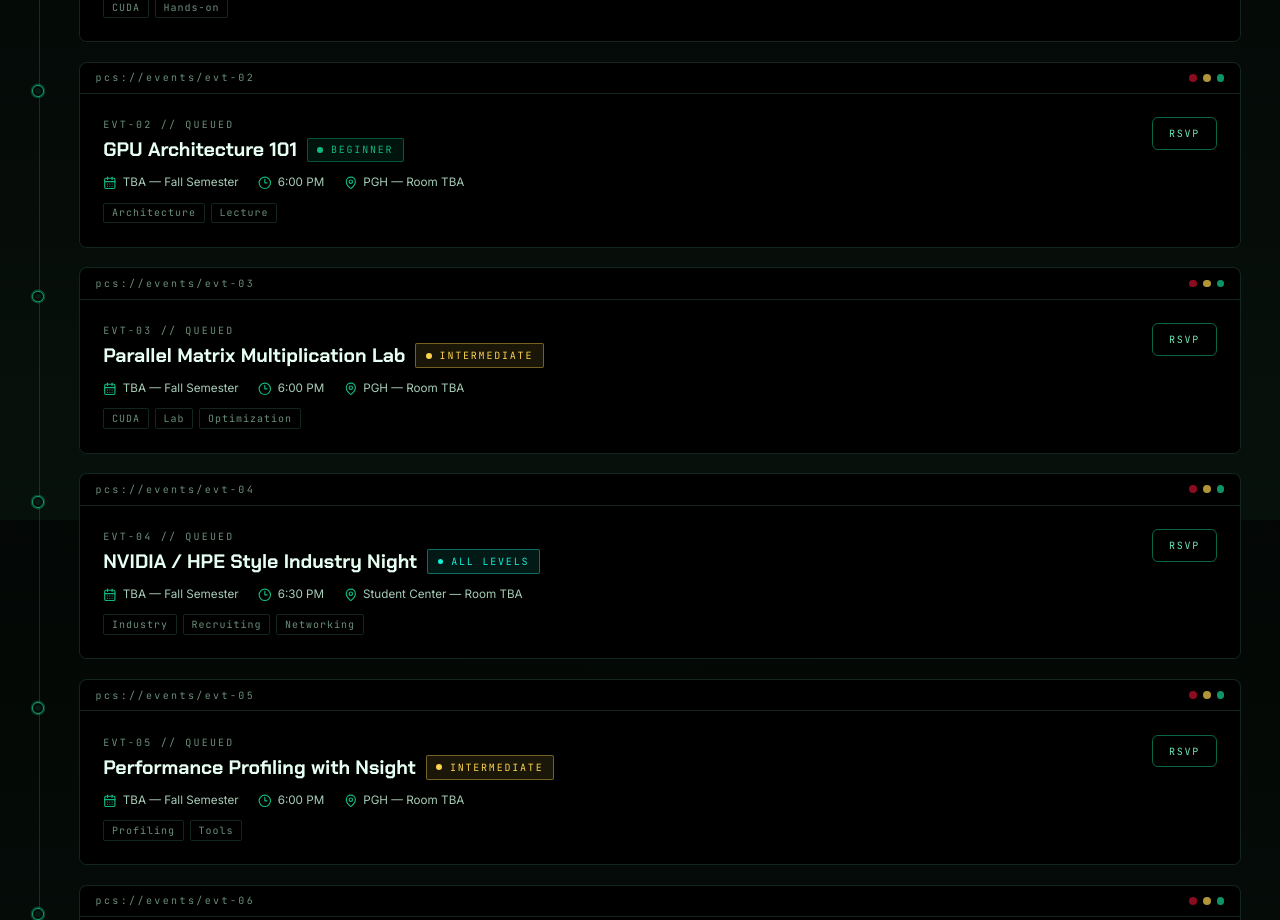
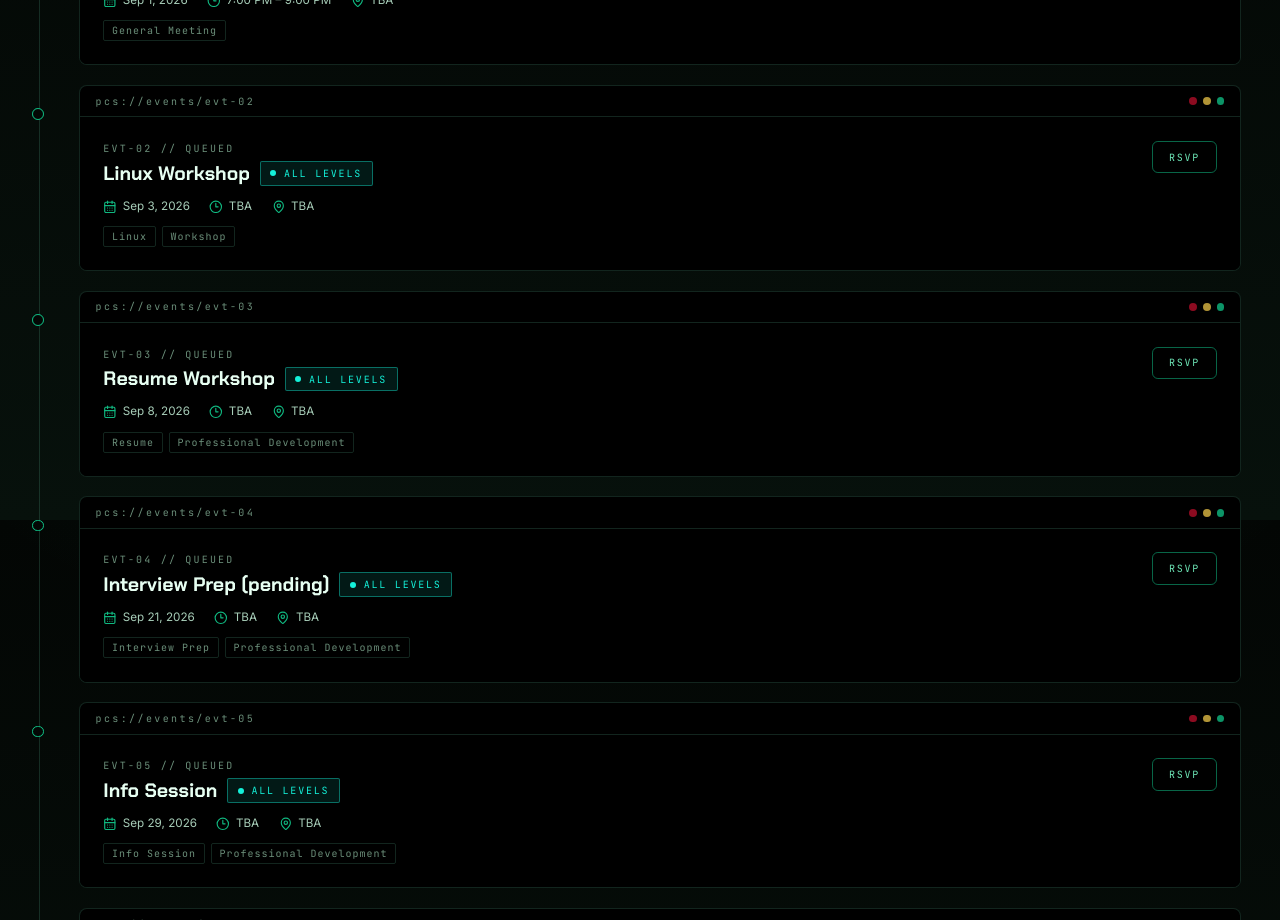
Before and after one commit to daryl-888/PCS-UH-website, a Next.js app: page /events in a window 1280 px wide. Shown: the part 1880-2800 px from the top of the page. Built offline with nearby package versions, Linux system fonts and the light colour scheme.

Commit message:
feat: Enhance EventsCalendar with event detail popover; update officer contacts and add new events to the schedule

```diff
--- a/components/EventsCalendar.tsx
+++ b/components/EventsCalendar.tsx
@@ -48,7 +48,46 @@ function buildWeeks(year: number, month: number) {
   return weeks;
 }
 
-/** Navigable month-grid view of the semester roadmap (packet "Timeline of Events"). */
+/** Hover target for a single day's event — the popover reads time/location/
+ *  description straight off RoadmapEvent, falling back to placeholders
+ *  until the club publishes real details for that session. */
+function EventPill({ event }: { event: RoadmapEvent }) {
+  return (
+    <div className="group/pill relative">
+      <p
+        className="flex cursor-default items-start gap-1 truncate text-[8px] leading-tight text-textSecondary sm:text-[9px]"
+      >
+        <span
+          className={cn("mt-0.5 h-1.5 w-1.5 shrink-0 rounded-full", categoryTone[event.category])}
+          aria-hidden
+        />
+        <span className="truncate">{event.title}</span>
+      </p>
+      <div className="pointer-events-none absolute left-1/2 top-full z-30 mt-1.5 w-56 -translate-x-1/2 rounded-md border border-lineActive bg-black p-3 opacity-0 shadow-glow transition-opacity duration-150 group-hover/pill:opacity-100">
+        <p className="font-mono text-[10px] tracking-[0.16em] text-gpu">{event.title}</p>
+        <p className="mt-1 font-mono text-[9px] uppercase tracking-[0.14em] text-textMuted">
+          {event.category}
+        </p>
+        <dl className="mt-2 space-y-1 font-mono text-[10px] text-textSecondary">
+          <div className="flex gap-2">
+            <dt className="w-14 shrink-0 text-textMuted">TIME</dt>
+            <dd>{event.time ?? "TBA"}</dd>
+          </div>
+          <div className="flex gap-2">
+            <dt className="w-14 shrink-0 text-textMuted">LOCATION</dt>
+            <dd>{event.location ?? "TBA"}</dd>
+          </div>
+        </dl>
+        <p className="mt-2 text-[11px] leading-relaxed text-textSecondary">
+          {event.description ?? "Details coming soon."}
+        </p>
+      </div>
+    </div>
+  );
+}
+
+/** Navigable month-grid view of the semester roadmap (packet "Timeline of
+ *  Events") — hover an event for its detail popover. */
 export default function EventsCalendar() {
   const initial = useMemo(initialMonth, []);
   const [year, setYear] = useState(initial.year);
@@ -92,7 +131,7 @@ export default function EventsCalendar() {
   });
 
   return (
-    <TerminalCard label="pcs://events/calendar" contentClassName="p-4 sm:p-6" corners>
+    <TerminalCard label="pcs://events/calendar" contentClassName="p-4 pb-10 sm:p-6 sm:pb-12" corners>
       <div className="mb-4 flex items-center justify-between">
         <button
           type="button"
@@ -147,20 +186,7 @@ export default function EventsCalendar() {
               </p>
               <div className="mt-1 space-y-0.5">
                 {dayEvents.map((event) => (
-                  <p
-                    key={event.id}
-                    className="flex items-start gap-1 truncate text-[8px] leading-tight text-textSecondary sm:text-[9px]"
-                    title={event.title}
-                  >
-                    <span
-                      className={cn(
-                        "mt-0.5 h-1.5 w-1.5 shrink-0 rounded-full",
-                        categoryTone[event.category]
-                      )}
-                      aria-hidden
-                    />
-                    <span className="truncate">{event.title}</span>
-                  </p>
+                  <EventPill key={event.id} event={event} />
                 ))}
               </div>
             </div>
--- a/components/Officers.tsx
+++ b/components/Officers.tsx
@@ -98,13 +98,15 @@ export default function Officers() {
                   </div>
                 </dl>
                 <div className="mt-5 flex flex-wrap items-center gap-x-4 gap-y-1.5">
-                  <a
-                    href={officer.contact}
-                    className="inline-flex items-center gap-1.5 font-mono text-[10px] uppercase tracking-[0.18em] text-textMuted transition-colors hover:text-mint"
-                  >
-                    <AtSign className="h-3.5 w-3.5" aria-hidden />
-                    Contact
-                  </a>
+                  {officer.contact !== "#" ? (
+                    <a
+                      href={`mailto:${officer.contact}`}
+                      className="inline-flex items-center gap-1.5 font-mono text-[10px] tracking-[0.08em] text-textMuted transition-colors hover:text-mint"
+                    >
+                      <AtSign className="h-3.5 w-3.5" aria-hidden />
+                      {officer.contact}
+                    </a>
+                  ) : null}
                   {officer.phone ? (
                     <a
                       href={`tel:${officer.phone.replace(/[^\d+]/g, "")}`}
--- a/data/events.ts
+++ b/data/events.ts
@@ -8,60 +8,127 @@ export type PcsEvent = {
   level: "Beginner" | "Intermediate" | "All Levels";
 };
 
-// TODO: update dates/times/rooms each semester.
+// Sourced from the UH PCS Sponsorship Packet (2026–2027) roadmap — keep this
+// in sync with data/roadmap.ts when the semester schedule changes. Time and
+// location are TBA until the club confirms specifics for that session; skill
+// level isn't broken out per-session in the packet, so everything defaults
+// to "All Levels" rather than guessing.
 export const events: PcsEvent[] = [
   {
     id: "EVT-01",
-    title: "Intro to CUDA: Your First Kernel",
-    date: "TBA — Fall Semester",
-    time: "6:00 PM",
-    location: "PGH — Room TBA",
-    tags: ["CUDA", "Hands-on"],
-    level: "Beginner",
+    title: "General Meeting 1",
+    date: "Sep 1, 2026",
+    time: "7:00 PM – 9:00 PM",
+    location: "TBA",
+    tags: ["General Meeting"],
+    level: "All Levels",
   },
   {
     id: "EVT-02",
-    title: "GPU Architecture 101",
-    date: "TBA — Fall Semester",
-    time: "6:00 PM",
-    location: "PGH — Room TBA",
-    tags: ["Architecture", "Lecture"],
-    level: "Beginner",
+    title: "Linux Workshop",
+    date: "Sep 3, 2026",
+    time: "TBA",
+    location: "TBA",
+    tags: ["Linux", "Workshop"],
+    level: "All Levels",
   },
   {
     id: "EVT-03",
-    title: "Parallel Matrix Multiplication Lab",
-    date: "TBA — Fall Semester",
-    time: "6:00 PM",
-    location: "PGH — Room TBA",
-    tags: ["CUDA", "Lab", "Optimization"],
-    level: "Intermediate",
+    title: "Resume Workshop",
+    date: "Sep 8, 2026",
+    time: "TBA",
+    location: "TBA",
+    tags: ["Resume", "Professional Development"],
+    level: "All Levels",
   },
   {
     id: "EVT-04",
-    title: "NVIDIA / HPE Style Industry Night",
-    date: "TBA — Fall Semester",
-    time: "6:30 PM",
-    location: "Student Center — Room TBA",
-    tags: ["Industry", "Recruiting", "Networking"],
+    title: "Interview Prep (pending)",
+    date: "Sep 21, 2026",
+    time: "TBA",
+    location: "TBA",
+    tags: ["Interview Prep", "Professional Development"],
     level: "All Levels",
   },
   {
     id: "EVT-05",
-    title: "Performance Profiling with Nsight",
-    date: "TBA — Fall Semester",
-    time: "6:00 PM",
-    location: "PGH — Room TBA",
-    tags: ["Profiling", "Tools"],
-    level: "Intermediate",
+    title: "Info Session",
+    date: "Sep 29, 2026",
+    time: "TBA",
+    location: "TBA",
+    tags: ["Info Session", "Professional Development"],
+    level: "All Levels",
   },
   {
     id: "EVT-06",
-    title: "AI Infrastructure Career Panel",
-    date: "TBA — Fall Semester",
-    time: "6:30 PM",
-    location: "Student Center — Room TBA",
-    tags: ["Careers", "AI Infra", "Panel"],
+    title: "NVIDIA DLI",
+    date: "TBD",
+    time: "TBA",
+    location: "TBA",
+    tags: ["NVIDIA", "Workshop"],
+    level: "All Levels",
+  },
+  {
+    id: "EVT-07",
+    title: "General Meeting 2",
+    date: "Oct 8, 2026",
+    time: "7:00 PM – 9:00 PM",
+    location: "TBA",
+    tags: ["General Meeting"],
+    level: "All Levels",
+  },
+  {
+    id: "EVT-08",
+    title: "CUDA Blur",
+    date: "Oct 13, 2026",
+    time: "TBA",
+    location: "TBA",
+    tags: ["CUDA", "Workshop"],
+    level: "All Levels",
+  },
+  {
+    id: "EVT-09",
+    title: "Hackathon (Oct–Nov)",
+    date: "TBD",
+    time: "TBA",
+    location: "TBA",
+    tags: ["Hackathon", "Competition"],
+    level: "All Levels",
+  },
+  {
+    id: "EVT-10",
+    title: "Raytracer",
+    date: "Oct 22, 2026",
+    time: "TBA",
+    location: "TBA",
+    tags: ["Raytracing", "Workshop"],
+    level: "All Levels",
+  },
+  {
+    id: "EVT-11",
+    title: "Collab (November)",
+    date: "Nov 1, 2026",
+    time: "TBA",
+    location: "TBA",
+    tags: ["Collab", "Project"],
+    level: "All Levels",
+  },
+  {
+    id: "EVT-12",
+    title: "General Meeting 3",
+    date: "Nov 4, 2026",
+    time: "7:00 PM – 9:00 PM",
+    location: "TBA",
+    tags: ["General Meeting"],
+    level: "All Levels",
+  },
+  {
+    id: "EVT-13",
+    title: "Optimizer",
+    date: "Nov 10, 2026",
+    time: "TBA",
+    location: "TBA",
+    tags: ["Optimization", "Workshop"],
     level: "All Levels",
   },
 ];
--- a/data/officers.ts
+++ b/data/officers.ts
@@ -17,52 +17,53 @@ export const officers: Officer[] = [
     id: "[MAINTAINER-01]",
     name: "Daryl Alfaro",
     role: "President",
-    major: "—",
+    major: "Computer Engineering",
     focus: "GPU computing · Org direction",
-    contact: "mailto:Dpalfaro@cougarnet.uh.edu",
+    contact: "Dpalfaro@cougarnet.uh.edu",
     phone: "(346) 221-6817",
   },
   {
     id: "[MAINTAINER-02]",
     name: "Nguyen Hang",
     role: "Senior Vice President",
-    major: "—",
+    major: "Computer Science",
     focus: "Workshops · Curriculum",
-    contact: "mailto:Nghang@cougarnet.uh.edu",
+    contact: "Nghang@cougarnet.uh.edu",
     phone: "(415) 279-3342",
   },
   {
     id: "[MAINTAINER-03]",
     name: "Michael Hernandez",
     role: "VP Technical Operations",
-    major: "—",
+    major: "Computer Science",
     focus: "Infrastructure · GitHub org",
-    contact: "mailto:Mahern69@cougarnet.uh.edu",
+    contact: "Mahern69@cougarnet.uh.edu",
     phone: "(832) 716-3924",
   },
   {
     id: "[MAINTAINER-04]",
     name: "Jimmy Vieyra",
     role: "VP Technical Relations",
-    major: "—",
+    major: "Computer Science",
     focus: "Industry outreach · Speakers",
-    contact: "mailto:Jvieyra@cougarnet.uh.edu",
+    contact: "Jvieyra@cougarnet.uh.edu",
     phone: "(832) 897-3668",
   },
   {
     id: "[MAINTAINER-05]",
-    name: "Officer Name",
-    role: "Events Lead",
-    major: "Computer Science",
-    focus: "Sessions · Logistics",
-    contact: "#",
+    name: "Bao Vu",
+    role: "Director of Brand Strategy",
+    major: "Finance",
+    focus: "Branding · Growth",
+    contact: "gvu2@cougarnet.uh.edu",
+    phone: "(617) 980-0040",
   },
   {
     id: "[MAINTAINER-06]",
-    name: "Officer Name",
-    role: "Sponsorship Lead",
-    major: "MIS",
-    focus: "Sponsors · Funding pipeline",
+    name: "Nicole Ventura",
+    role: "Treasurer",
+    major: "Accounting",
+    focus: "Financial management · Budgeting",
     contact: "#",
   },
 ];
--- a/data/projects.ts
+++ b/data/projects.ts
@@ -25,7 +25,7 @@ export const projects: Project[] = [
     difficulty: "Beginner",
     description:
       "A cycle-accurate emulator teaching fetch, decode, execute, and registers.",
-    repo: "https://github.com/uh-pcs/8bit-cpu-emulator", // TODO: real repo
+    repo: "https://github.com/daryl-888/DD-Emuluted", // TODO: real repo
     stats: [
       { label: "ISA", value: "16 instructions" },
       { label: "CLOCK", value: "Cycle-accurate" },
--- a/data/roadmap.ts
+++ b/data/roadmap.ts
@@ -13,6 +13,10 @@ export type RoadmapEvent = {
   category: RoadmapCategory;
   /** ISO yyyy-mm-dd, or null when the packet lists the date as TBD */
   date: string | null;
+  /** Not yet published — fill in as details are confirmed each semester. */
+  time?: string;
+  location?: string;
+  description?: string;
 };
 
 export const roadmapEvents: RoadmapEvent[] = [
```
